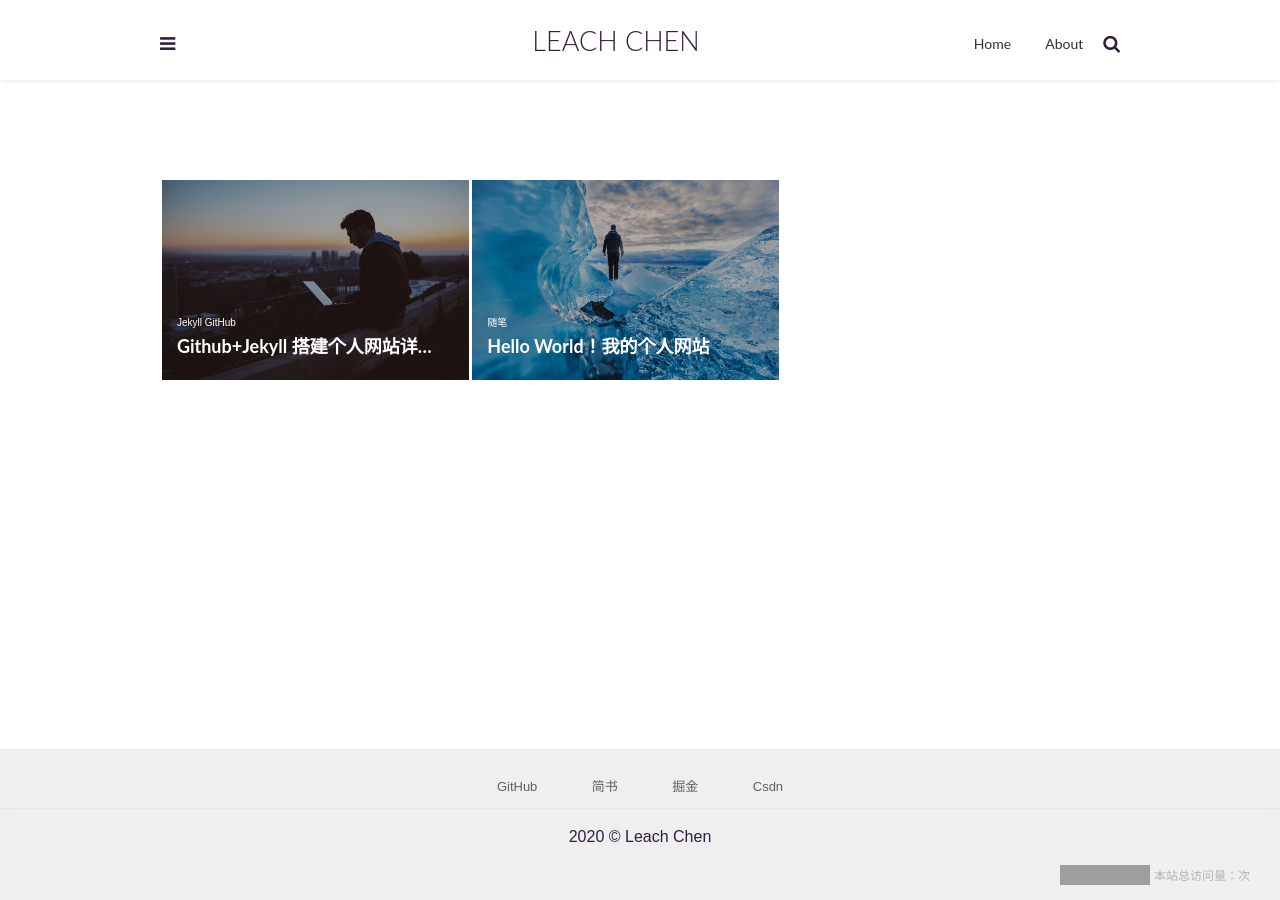
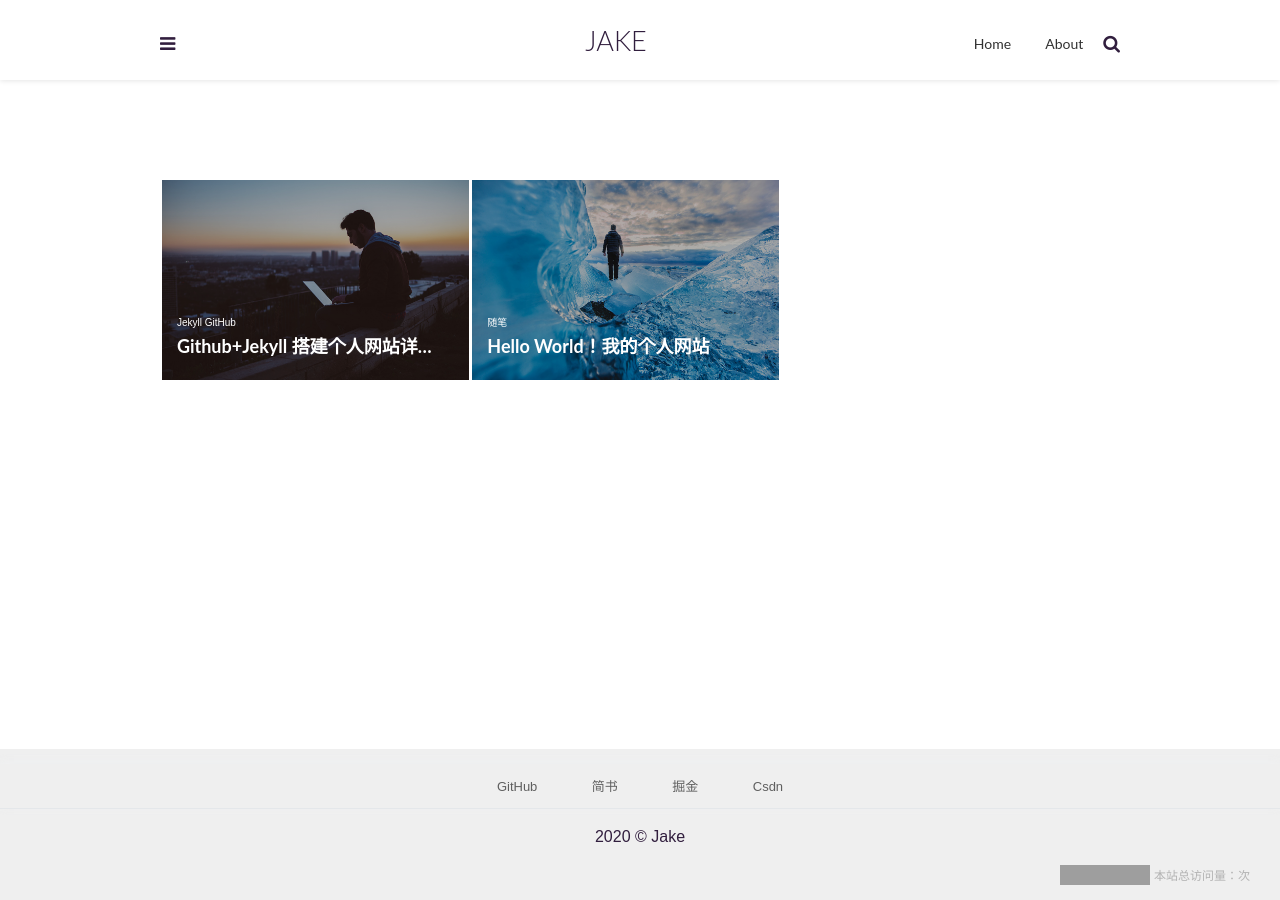
Before and after one commit to minipgm/minipgm.github.io, a Jekyll site: the page built from index.html, in a window 1280 px wide. Built offline with Jekyll 4.4.1, drawn with Linux system fonts in a browser that asks for light colours; the list of posts is cut into pages by our own code; comment, search, counter and statistics services are not loaded; grey boxes are pictures that could not be loaded.

Commit message:
Update _config.yml

```diff
--- a/_config.yml
+++ b/_config.yml
@@ -1,4 +1,4 @@
-title: Blog - Leach Chen
+title: 业余之美
 description: > # this means to ignore newlines until "baseurl:"
   Write an awesome description for your new site here. You can edit this
   line in _config.yml. It will appear in your document head meta (for
@@ -8,7 +8,7 @@ permalink: ':title/'
 url: "" # the base hostname & protocol for your site, e.g. http://example.com
 
 # Author settings add your name
-author: Leach Chen
+author: Jake
 
 author-pic: leach-face.jpg
 about-author: I am an Android developer.I will add description latter.
@@ -34,7 +34,7 @@ csdn:
 mailchimp: # Add your MailChimp form identifier.
 
 # Disqus修改成你自己的
-discus_identifier: leach-chen
+discus_identifier: Jake
 # Add your discus identifier
 
 #intensedebate修改成你自己的
@@ -45,7 +45,7 @@ google-analysis:
 baidu-analysis:
 
 #youyan
-youyan-id: 2157296
+youyan-id:
 
 # Paginate
 paginate: 18
@@ -65,7 +65,7 @@ imagepath: /blogdemo
 
 links:
   - name:         Home
-    url:          https://www.leachchen.com
+    url:          https://www.minipgm.cn
     external:     false
   - name:         About
     url:          /blogdemo/about
```
